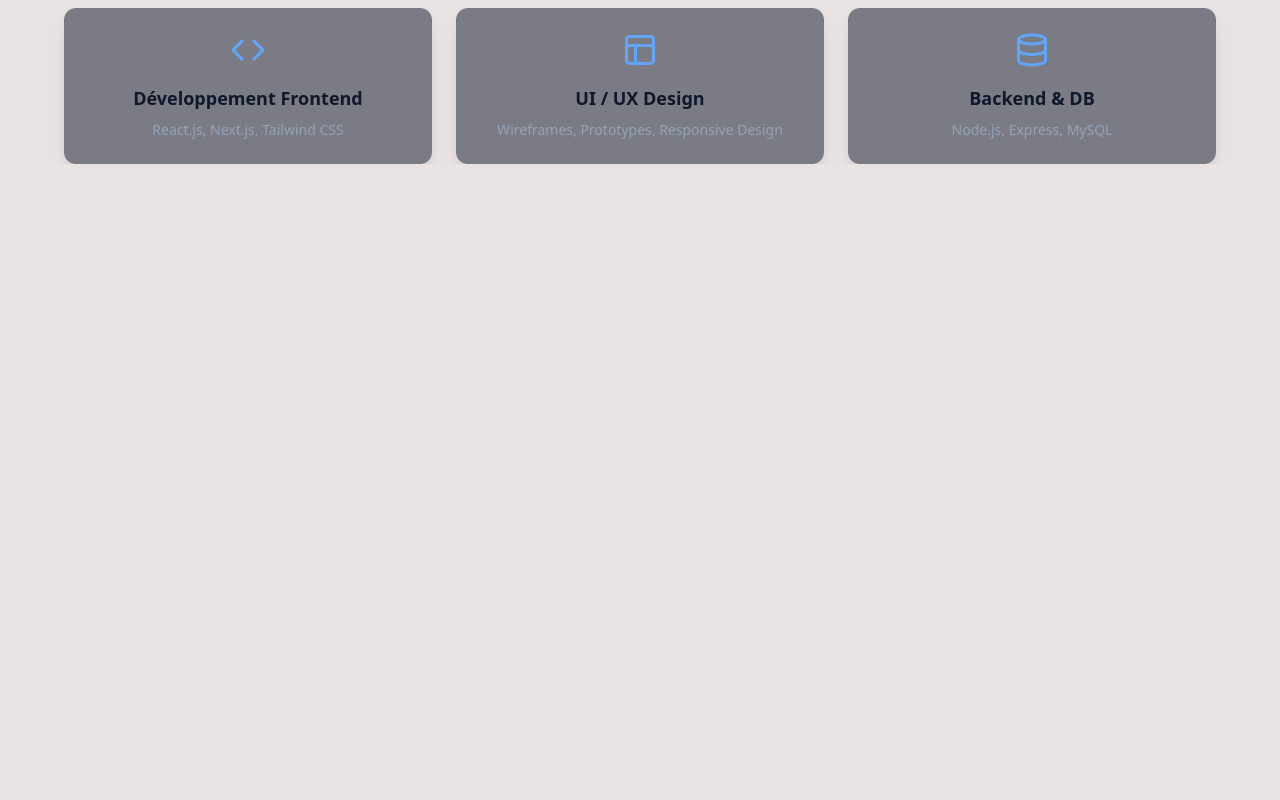
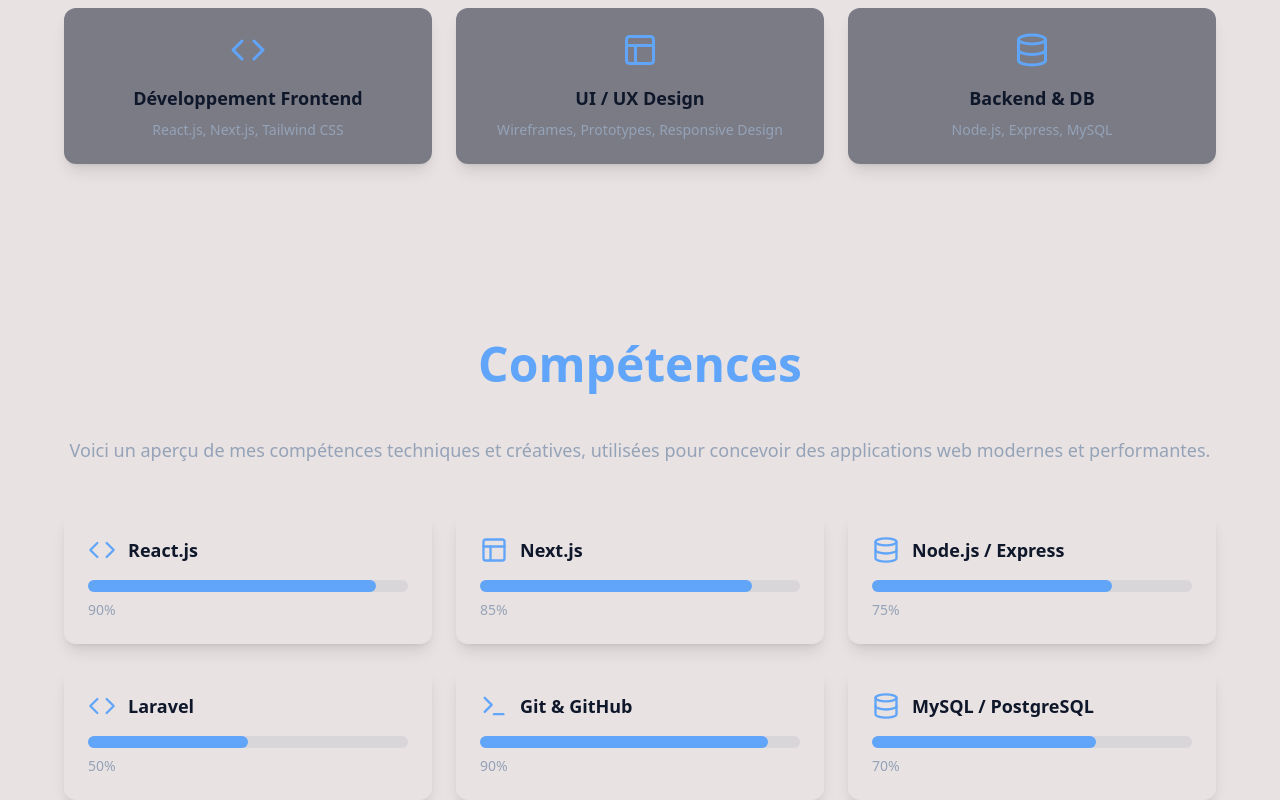
Before and after one commit to sanyaandriamalaza-jpg/andramalaza_sanya, a Next.js app: page / in a window 1280 px wide. Shown: the part 1036-1836 px from the top of the page. Before the commit the page ends 1200 px from the top, so only its background shows below. Built offline with nearby package versions, Linux system fonts and the light colour scheme.

Commit message:
first version of skills section

```diff
--- a/app/components/sections/About.tsx
+++ b/app/components/sections/About.tsx
@@ -13,7 +13,7 @@ export default function About() {
   return (
     <section
       id="about"
-      className="max-w-6xl mx-auto  flex flex-col"
+      className="max-w-6xl mx-auto  flex flex-col mb-44"
     >
       {/* TITRE */}
       <motion.h2
--- a/app/components/sections/Hero.tsx
+++ b/app/components/sections/Hero.tsx
@@ -75,7 +75,7 @@ export default function Hero() {
           transition={{ duration: 2 }}
           className="flex justify-center md:justify-end"
         >
-          <div className="relative w-64 h-64 md:w-80 md:h-80 rounded-full overflow-hidden border-4 border-secondary shadow-lg">
+          <div className="relative w-80 h-80 md:w-80 md:h-80 rounded-full overflow-hidden border-4 border-secondary shadow-lg">
             <Image
               src="/images/sanya.jpg"
               alt="Photo de Sanya Andriamalaza"
--- /dev/null
+++ b/app/components/sections/Skills.tsx
@@ -0,0 +1,96 @@
+"use client";
+
+import { motion, useAnimation, useInView } from "framer-motion";
+import { useRef, useEffect } from "react";
+import { Code, Layout, Database, Palette, Terminal } from "lucide-react";
+
+const skills = [
+  { icon: Code, title: "React.js", level: 90, desc: "Composants, Hooks, State Management" },
+  { icon: Layout, title: "Next.js", level: 85, desc: "SSR, SSG, API Routes" },
+  { icon: Database, title: "Node.js / Express", level: 75, desc: "REST API, Middleware, Auth" },
+  { icon: Code, title: "Laravel", level: 50, desc: "REST API, Middleware, Auth" },
+  { icon: Terminal, title: "Git & GitHub", level: 90, desc: "Versioning, Branching, PRs" },
+  { icon: Database, title: "MySQL / PostgreSQL", level: 70, desc: "Schemas, Queries, Relations" },
+];
+
+export default function Skills() {
+  const ref = useRef(null);
+  const inView = useInView(ref, { once: true });
+  const controls = useAnimation();
+
+  useEffect(() => {
+    if (inView) controls.start("visible");
+  }, [inView, controls]);
+
+  return (
+    <section
+      id="skills"
+      ref={ref}
+      className="max-w-6xl mx-auto flex flex-col"
+    >
+      {/* TITRE */}
+      <motion.h2
+        className="text-4xl md:text-5xl font-bold text-primary mb-12 text-center"
+        initial={{ opacity: 0, y: -20 }}
+        animate={controls}
+        variants={{ visible: { opacity: 1, y: 0, transition: { duration: 0.8 } } }}
+      >
+        Compétences
+      </motion.h2>
+
+      {/* TEXTE */}
+      <motion.p
+        className="text-base md:text-lg text-muted mb-12 max-w-6xl text-center"
+        initial={{ opacity: 0 }}
+        animate={controls}
+        variants={{ visible: { opacity: 1, transition: { duration: 1, delay: 0.2 } } }}
+      >
+        Voici un aperçu de mes compétences techniques et créatives, utilisées pour
+        concevoir des applications web modernes et performantes.
+      </motion.p>
+
+      {/* CARDS / SKILLS */}
+      <motion.div
+        className="grid grid-cols-1 sm:grid-cols-2 lg:grid-cols-3 gap-6"
+        initial="hidden"
+        animate={controls}
+        variants={{
+          hidden: {},
+          visible: { transition: { staggerChildren: 0.2 } },
+        }}
+      >
+        {skills.map((skill, idx) => (
+          <motion.div
+            key={idx}
+            className="relative flex flex-col p-6 bg-[rgb(var(--color-foreground)/0.05)] rounded-xl shadow-lg hover:shadow-2xl hover:scale-105 transition-transform duration-300 group"
+            variants={{
+              hidden: { opacity: 0, y: 20 },
+              visible: { opacity: 1, y: 0 },
+            }}
+          >
+            <div className="flex items-center gap-3 mb-4">
+              <skill.icon className="text-primary" size={28} />
+              <h3 className="font-semibold text-lg">{skill.title}</h3>
+            </div>
+
+            {/* BARRE DE PROGRESSION ANIMÉE */}
+            <div className="w-full bg-muted/20 h-3 rounded-full">
+              <motion.div
+                className="h-3 rounded-full bg-primary"
+                initial={{ width: 0 }}
+                animate={{ width: `${skill.level}%` }}
+                transition={{ duration: 1, delay: 0.5 }}
+              />
+            </div>
+            <span className="text-sm text-muted mt-2">{skill.level}%</span>
+
+            {/* TOOLTIP */}
+            <div className="absolute bottom-full left-1/2 -translate-x-1/2 mb-2 px-3 py-1 bg-[rgb(var(--color-foreground)/0.9)] text-background text-xs rounded opacity-0 group-hover:opacity-100 transition-opacity duration-300 pointer-events-none">
+              {skill.desc}
+            </div>
+          </motion.div>
+        ))}
+      </motion.div>
+    </section>
+  );
+}
--- a/app/page.tsx
+++ b/app/page.tsx
@@ -1,5 +1,6 @@
 import About from "./components/sections/About";
 import Hero from "./components/sections/Hero";
+import Skills from "./components/sections/Skills";
 
 export default function HomePage() {
   return (
@@ -7,6 +8,7 @@ export default function HomePage() {
       <main >
         <Hero />
         <About />
+        <Skills />
       </main>
     </>
   );
```
